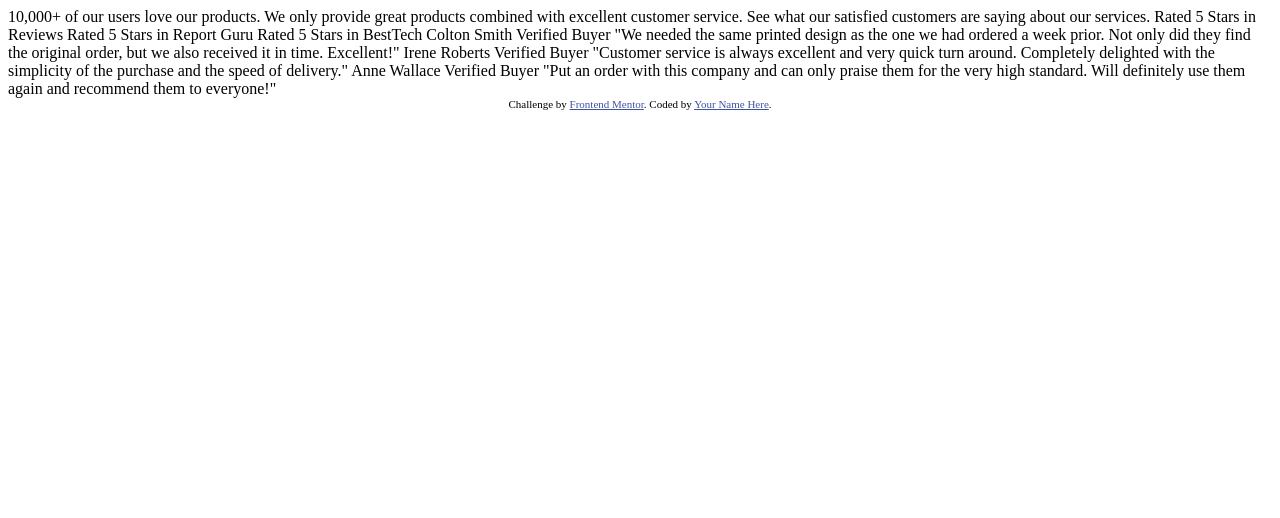
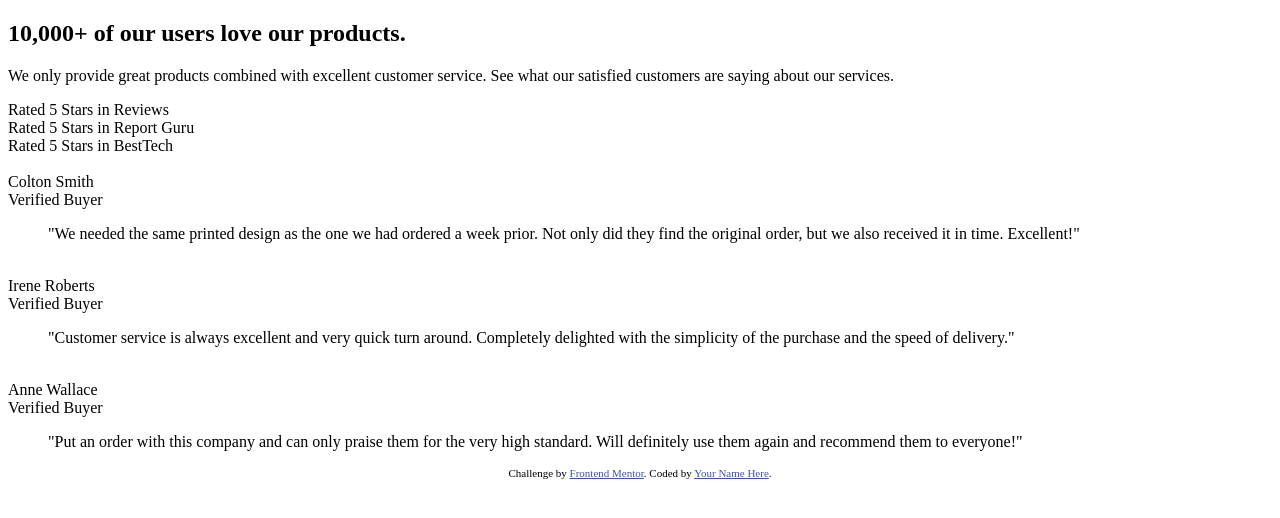
Before and after one commit to nkwadioo/05--social-proof-section-master, a plain HTML site: page index.html in a window 1280 px wide. Drawn offline with Linux system fonts and the light colour scheme.

Commit message:
ui init structure

```diff
--- a/index.html
+++ b/index.html
@@ -5,12 +5,7 @@
     <meta name="viewport" content="width=device-width, initial-scale=1.0" />
     <!-- displays site properly based on user's device -->
 
-    <link
-      rel="icon"
-      type="image/png"
-      sizes="32x32"
-      href="./images/favicon-32x32.png"
-    />
+    <link rel="icon"  type="image/png" sizes="32x32" href="./images/favicon-32x32.png" />
 
     <title>Frontend Mentor | Social proof section</title>
 
@@ -26,30 +21,57 @@
     </style>
   </head>
   <body>
-    10,000+ of our users love our products.
+    <header>
+      <h2>10,000+ of our users love our products.</h2>
 
-    We only provide great products combined with excellent customer service.
-    See what our satisfied customers are saying about our services.
+      <p>We only provide great products combined with excellent customer service.
+      See what our satisfied customers are saying about our services.</p>
+    </header>
 
-    Rated 5 Stars in Reviews
-    Rated 5 Stars in Report Guru
-    Rated 5 Stars in BestTech
+    <section class="ratings">
+      <div class="rating">Rated 5 Stars in Reviews</div>
+      <div class="rating">Rated 5 Stars in Report Guru</div>
+      <div class="rating">Rated 5 Stars in BestTech</div>
+    </section>
 
-    Colton Smith
-    Verified Buyer
-    "We needed the same printed design as the one we had ordered a week prior.
+
+
+    <main>
+      <section class="card card-1">
+        <div class="personInfo">
+          <div class="img"><img src="" alt=""></div>
+          <div class="info">
+            <div class="name">Colton Smith</div>
+            <div class="verify">Verified Buyer</div>
+          </div>
+        </div>
+        <blockquote>"We needed the same printed design as the one we had ordered a week prior.
     Not only did they find the original order, but we also received it in time.
-    Excellent!"
-
-    Irene Roberts
-    Verified Buyer
-    "Customer service is always excellent and very quick turn around. Completely
-    delighted with the simplicity of the purchase and the speed of delivery."
-
-    Anne Wallace
-    Verified Buyer
-    "Put an order with this company and can only praise them for the very high
-    standard. Will definitely use them again and recommend them to everyone!"
+    Excellent!"</blockquote>
+      </section>
+      <section class="card card-2">
+        <div class="personInfo">
+          <div class="img"><img src="" alt=""></div>
+          <div class="info">
+            <div class="name">Irene Roberts</div>
+            <div class="verify">Verified Buyer</div>
+          </div>
+        </div>
+        <blockquote>"Customer service is always excellent and very quick turn around. Completely
+    delighted with the simplicity of the purchase and the speed of delivery."</blockquote>
+      </section>
+      <section class="card card-3">
+        <div class="personInfo">
+          <div class="img"><img src="" alt=""></div>
+          <div class="info">
+            <div class="name">Anne Wallace</div>
+            <div class="verify">Verified Buyer</div>
+          </div>
+        </div>
+        <blockquote>"Put an order with this company and can only praise them for the very high
+    standard. Will definitely use them again and recommend them to everyone!"</blockquote>
+      </section>
+    </main>
 
     <div class="attribution">
       Challenge by
```
Also changed, not shown: scss/style.css (added), scss/style.scss (added), 1 other file.
